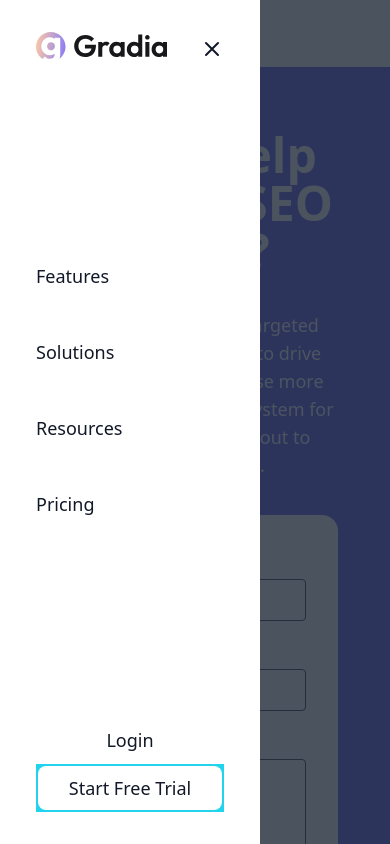
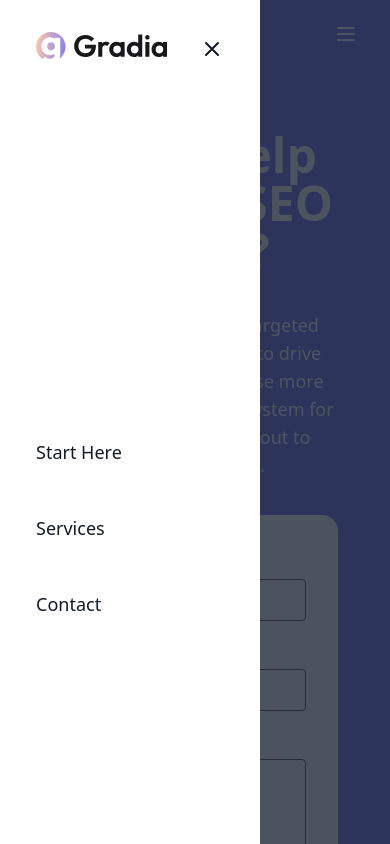
Before and after one commit to alexrod94/seolutions-next, a Next.js app: page /contact in a window 390 px wide. Both pictures are taken after a click on the button "Main menu". Shown: the top 844 px of the page. Built offline with nearby package versions, Linux system fonts and the light colour scheme.

Commit message:
Add mobile navigation

```diff
--- a/components/MobileHeader.jsx
+++ b/components/MobileHeader.jsx
@@ -10,7 +10,7 @@ export default function MobileHeader() {
   }
 
   return (
-    <section className="md:hidden flex justify-between px-8 py-5">
+    <section className="md:hidden flex justify-between px-8 py-5 bg-indigo-500 border-none">
       <div className="w-auto">
         <div className="flex flex-wrap items-center">
           <div className="w-auto mr-14">
--- a/components/MobileMenu.jsx
+++ b/components/MobileMenu.jsx
@@ -1,3 +1,5 @@
+import Link from "next/link";
+
 export default function MobileMenu({ closeMenu }) {
   return (
     <div className="navbar-menu fixed top-0 left-0 bottom-0 w-4/6 sm:max-w-xs z-50">
@@ -38,57 +40,30 @@ export default function MobileMenu({ closeMenu }) {
           <div className="flex flex-col justify-center py-8 w-full">
             <ul>
               <li className="mb-12">
-                <a
+                <Link
                   className="font-heading font-medium text-lg text-gray-900 hover:text-gray-700"
-                  href="#"
+                  href="/"
                 >
-                  Features
-                </a>
+                  Start Here
+                </Link>
               </li>
               <li className="mb-12">
-                <a
+                <Link
                   className="font-heading font-medium text-lg text-gray-900 hover:text-gray-700"
-                  href="#"
+                  href="/services"
                 >
-                  Solutions
-                </a>
+                  Services
+                </Link>
               </li>
               <li className="mb-12">
-                <a
+                <Link
                   className="font-heading font-medium text-lg text-gray-900 hover:text-gray-700"
-                  href="#"
+                  href="/contact"
                 >
-                  Resources
-                </a>
-              </li>
-              <li>
-                <a
-                  className="font-heading font-medium text-lg text-gray-900 hover:text-gray-700"
-                  href="#"
-                >
-                  Pricing
-                </a>
+                  Contact
+                </Link>
               </li>
             </ul>
-          </div>
-          <div className="flex flex-col justify-end w-full">
-            <div className="flex flex-wrap">
-              <div className="w-full">
-                <button className="p-0.5 font-heading block w-full text-lg text-gray-900 font-medium rounded-10">
-                  <div className="py-2 px-5 rounded-10">
-                    <p>Login</p>
-                  </div>
-                </button>
-              </div>
-              <div className="w-full">
-                <button className="group relative p-0.5 font-heading block w-full text-lg text-gray-900 font-medium bg-cyan-400 overflow-hidden rounded-10">
-                  <div className="absolute top-0 left-0 transform -translate-y-full group-hover:-translate-y-0 h-full w-full bg-cyan-400 transition ease-in-out duration-500"></div>
-                  <div className="py-2 px-5 bg-white rounded-lg">
-                    <p className="relative z-10">Start Free Trial</p>
-                  </div>
-                </button>
-              </div>
-            </div>
           </div>
         </div>
       </nav>
```
